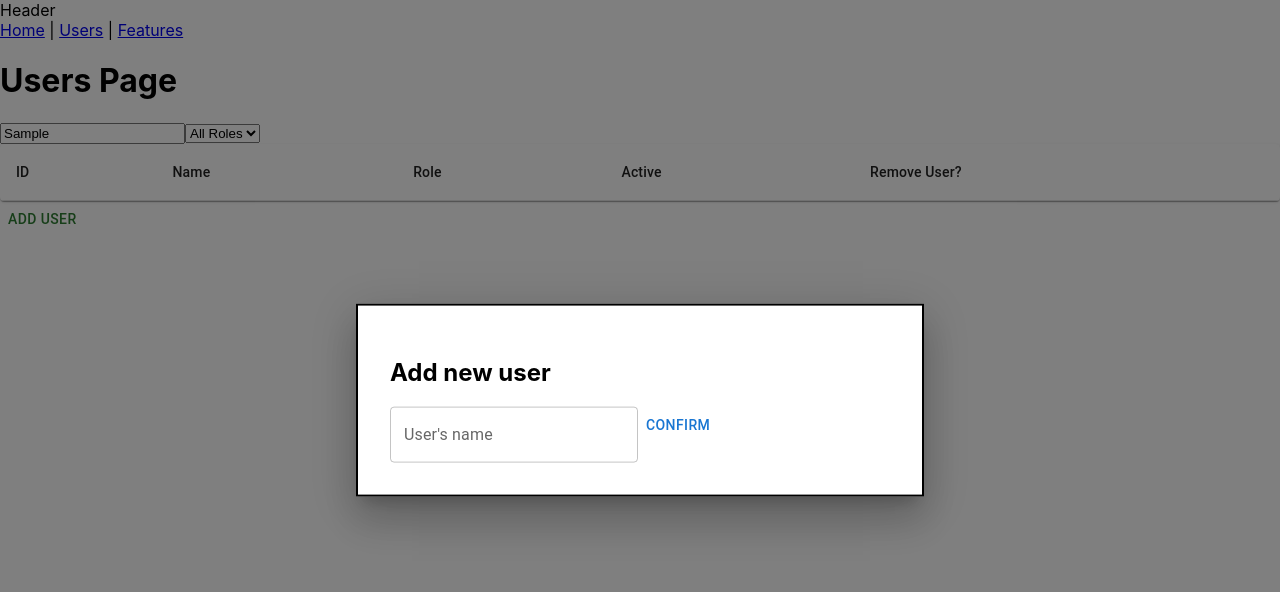
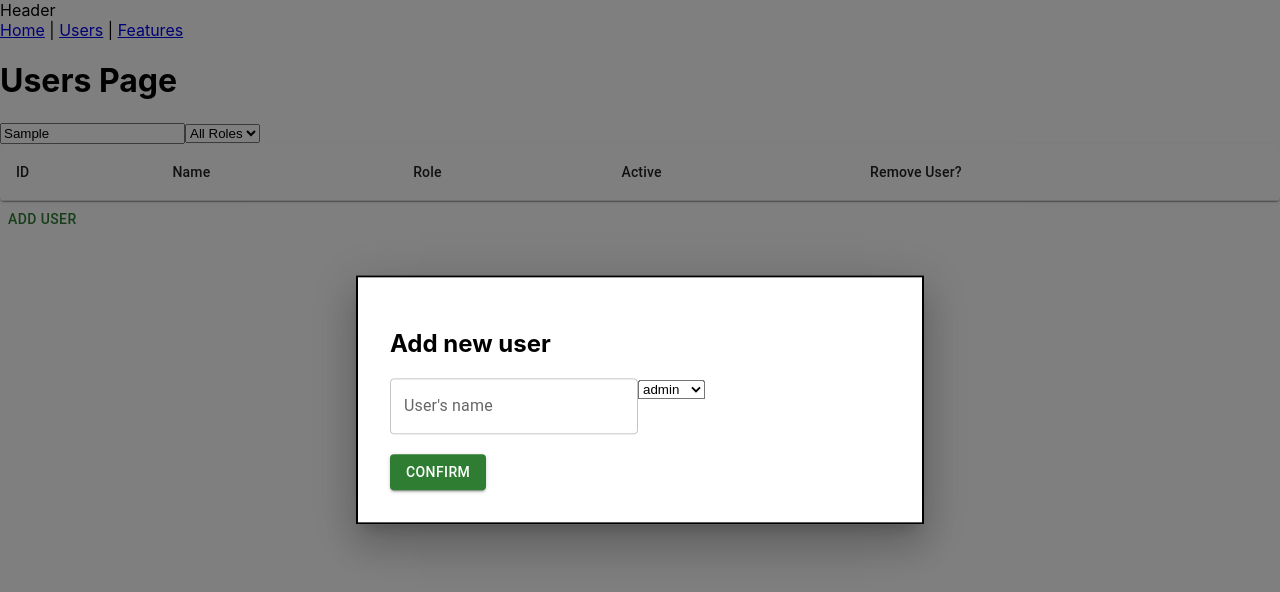
Before and after one commit to stephaniesomade/access-hub, a React (Create React App) app: page /users in a window 1280 px wide. Both pictures are taken after typing "Sample" into the empty fields and a click on the button "ADD USER". Shown: the top 592 px of the page. Built offline with nearby package versions, Linux system fonts and the light colour scheme.

Commit message:
feat(003): drop down for user type

```diff
--- a/src/components/AddUserModal.jsx
+++ b/src/components/AddUserModal.jsx
@@ -16,21 +16,22 @@ const style = {
   p: 4,
 }
 
-export default function AddUserModal({ open, onClose, onConfirm}) {
+export default function AddUserModal({ open, onClose, onConfirm }) {
   const [userName, setUserName] = useState('');
+  const [role, setRole] = useState('');
+  const [active, setActive] = useState(true);
   const handleCancel = () => {
     onClose();
   }
 
   const handleConfirm = () => {
-    onConfirm(userName, "viewer", true)
+    onConfirm(userName, role, active)
   }
 
   return (
     <Modal
       open={open}
       onClose={handleCancel}
-    // onConfirm =
     >
       <Box sx={style}>
         <h2>Add new user</h2>
@@ -40,13 +41,17 @@ export default function AddUserModal({ open, onClose, onConfirm}) {
           value={userName}
           onChange={(e) => setUserName(e.target.value)}
           autoFocus />
-        {/* <TextField
-        type="surname"
-        label=" User"
-        value={setInput}
-        onChange={(e) => setInput(e.target.value)}
-        autoFocus /> */}
-        <Button onClick={handleConfirm}>
+        <select
+          value={role}
+          onChange={(e) => setRole(e.target.value)}>
+          <option value="admin">admin</option>
+          <option value="viewer">viewer</option>
+          <option value="support">support</option>
+          <option value="editor">editor</option>
+        </select>
+        <br></br>
+        <br></br>
+        <Button variant="contained" color="success" onClick={handleConfirm}>
           Confirm
         </Button>
       </Box>
```
Lines whose indentation alone changed are shown as unchanged.
